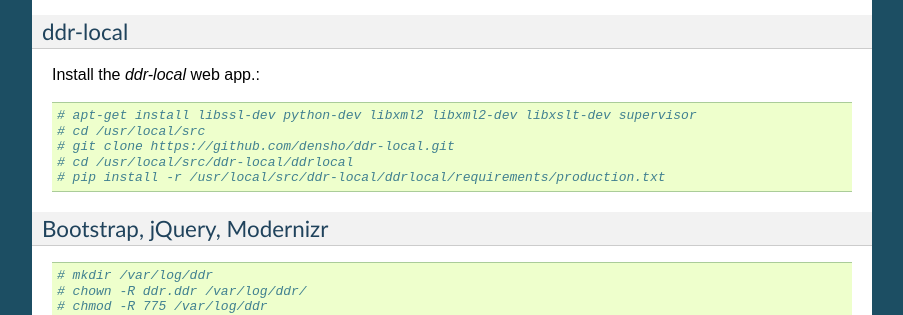
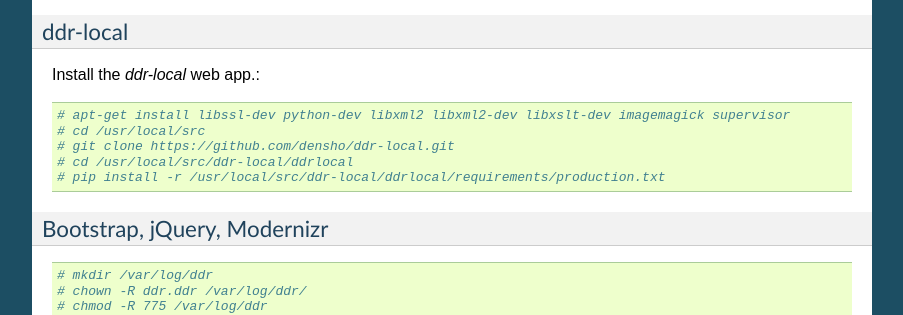
Before and after one commit to denshoproject/ddr-manual, a Sphinx documentation site: the page built from source/admins/setup-workstation.rst, in a window 1280 px wide and 900 px high, scrolled down 6303 px. Shown: the part 152-467 px from the top of the window, without its empty margins (198-1101 px from the left). Built offline with Sphinx 7.4.7, drawn with Linux system fonts in a browser that asks for light colours; pages that are not in the unit, such as notebooks, are missing from menus.

Commit message:
add imagemagick to ddr-local install

```diff
--- a/source/admins/setup-workstation.rst
+++ b/source/admins/setup-workstation.rst
@@ -411,7 +411,7 @@
 
 Install the `ddr-local` web app.::
 
-    # apt-get install libssl-dev python-dev libxml2 libxml2-dev libxslt-dev supervisor
+    # apt-get install libssl-dev python-dev libxml2 libxml2-dev libxslt-dev imagemagick supervisor
     # cd /usr/local/src
     # git clone https://github.com/densho/ddr-local.git
     # cd /usr/local/src/ddr-local/ddrlocal
```
